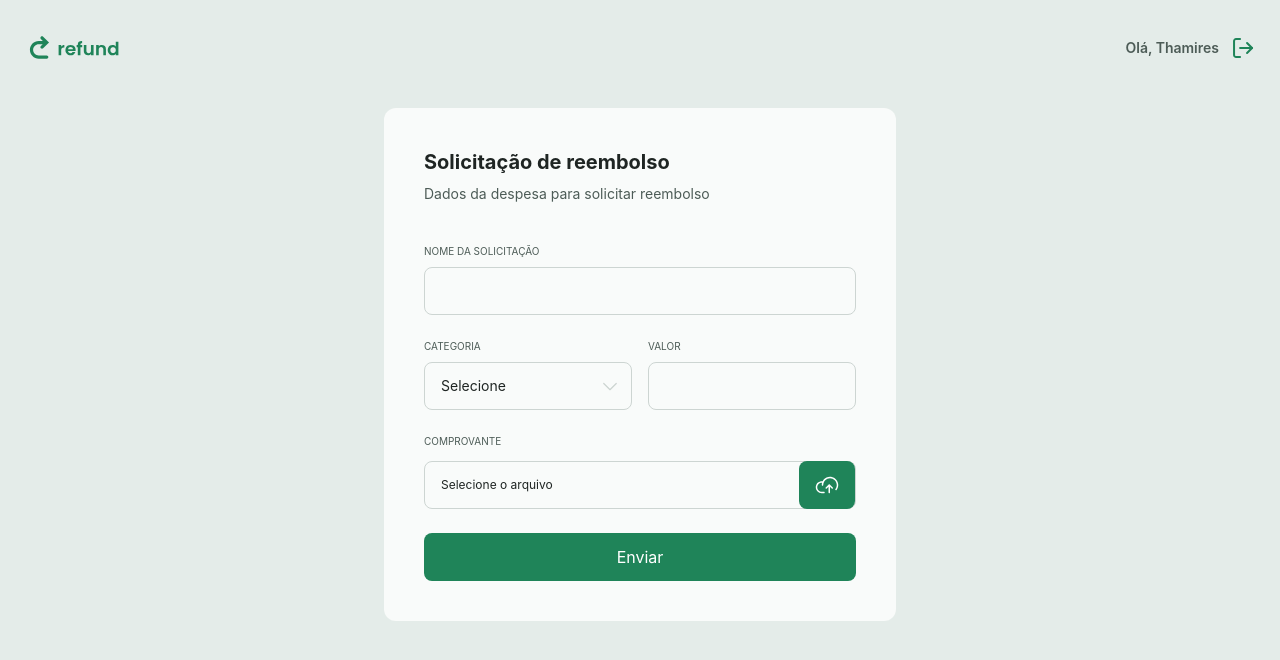
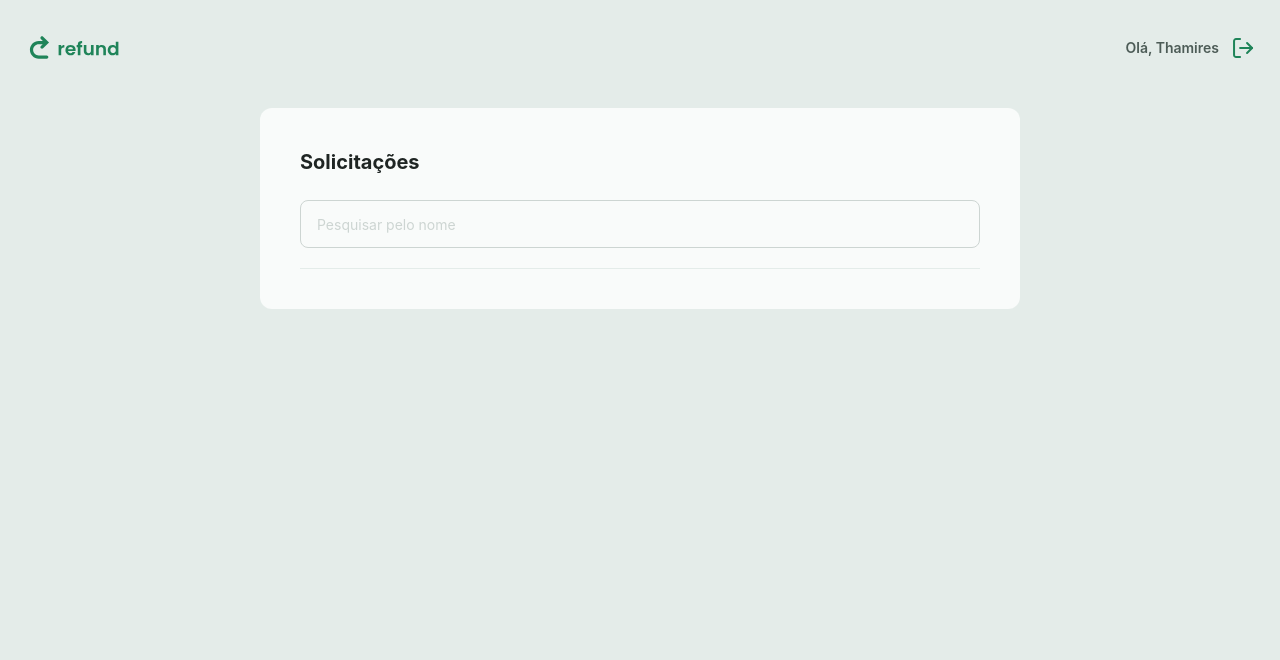
Before and after one commit to thamiressarges/refund, a React (Vite) app: page / in a window 1280 px wide. Shown: the top 660 px of the page. Built offline with nearby package versions, Linux system fonts and the light colour scheme.

Commit message:
feat: cria dashboard de gerenciamento de solicitações com campo de pesquisa por nome e estrutura de rotas para gestores

```diff
--- /dev/null
+++ b/src/pages/Dashboard.tsx
@@ -0,0 +1,23 @@
+import { useState } from "react"
+import { Input } from "../components/Input"
+
+export function Dashboard(){
+    const [name, setName] = useState('')
+
+    function fetchRefunds(e: React.FormEvent){
+
+    }
+
+    return(
+        <div className="bg-gray-500 rounded-xl p-10 md:min-w-[760px]">
+            <h1 className="text-gray-100 font-bold text-xl flex-1">Solicitações</h1>
+
+            <form onSubmit={fetchRefunds} className="flex flex-1 items-center justify-center pb-5 border-b-[1px] border-b-gray-400 md:flez-row gap-2 mt-6">
+                <Input
+                    placeholder="Pesquisar pelo nome"
+                    onChange={(e) => setName(e.target.value)}
+                />
+            </form>
+        </div>
+    )
+}
--- a/src/routes/index.tsx
+++ b/src/routes/index.tsx
@@ -1,11 +1,12 @@
 import { BrowserRouter } from "react-router";
 import { AuthRoutes } from "./auth-routes";
 import { EmployeeRoutes } from "./employeer-routes";
+import { ManagerRoutes } from "./manager-routes";
 
 export function Routes(){
     return(
        <BrowserRouter>
-            <EmployeeRoutes/>
+            <ManagerRoutes/>
        </BrowserRouter>
     )
 }
--- /dev/null
+++ b/src/routes/manager-routes.tsx
@@ -0,0 +1,18 @@
+import { Route, Routes } from "react-router";
+
+import { AppLayout } from "../components/AppLayout";
+
+import { Dashboard } from "../pages/Dashboard";
+import { NotFound } from "../pages/NotFound";
+
+export function ManagerRoutes(){
+    return(
+        <Routes>
+            <Route path="/" element={<AppLayout/>}>
+                <Route path="/" element={<Dashboard/>}/>
+            </Route>
+
+            <Route path="*" element={<NotFound/>}/>
+        </Routes>
+    )
+}
```
